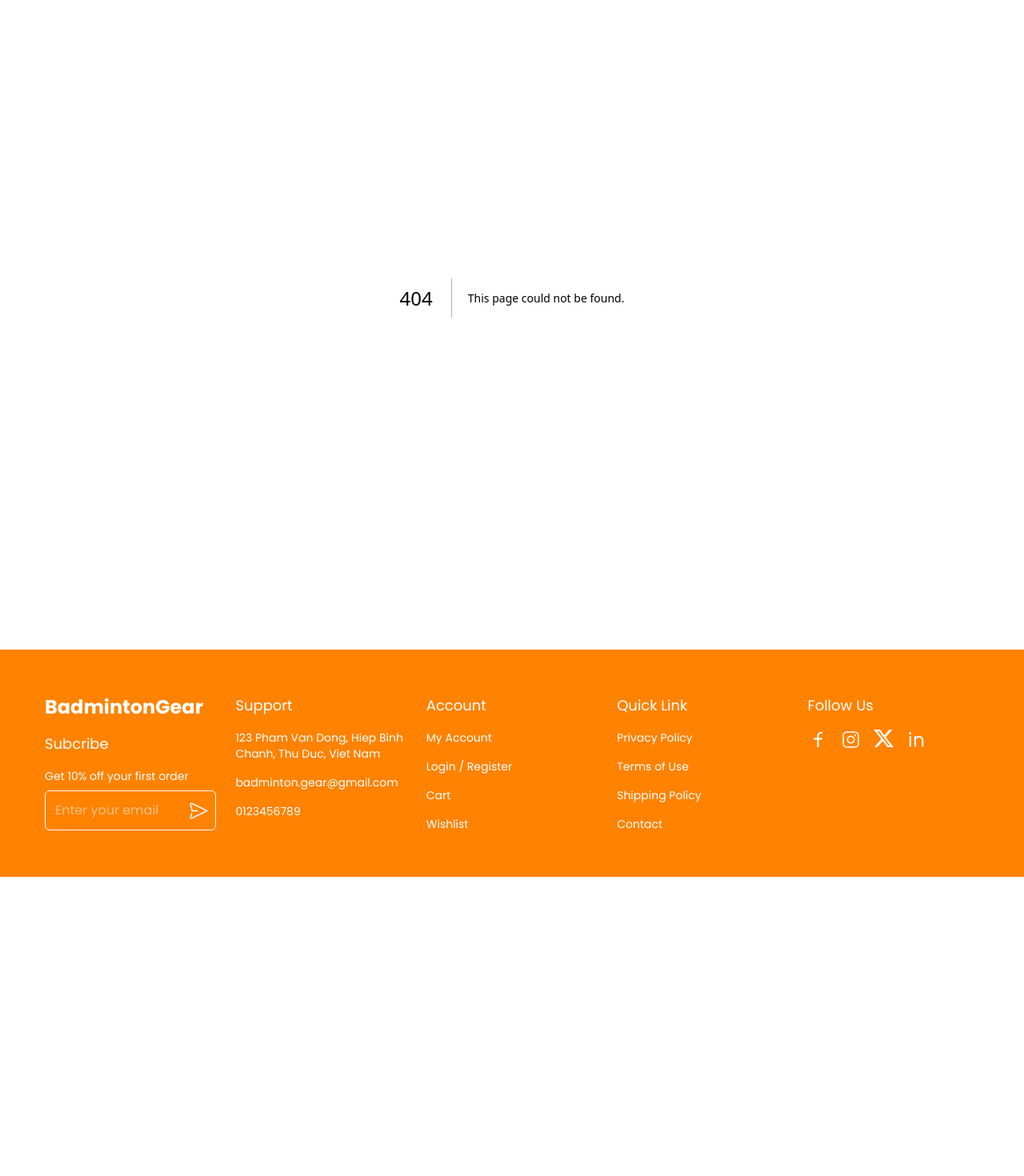
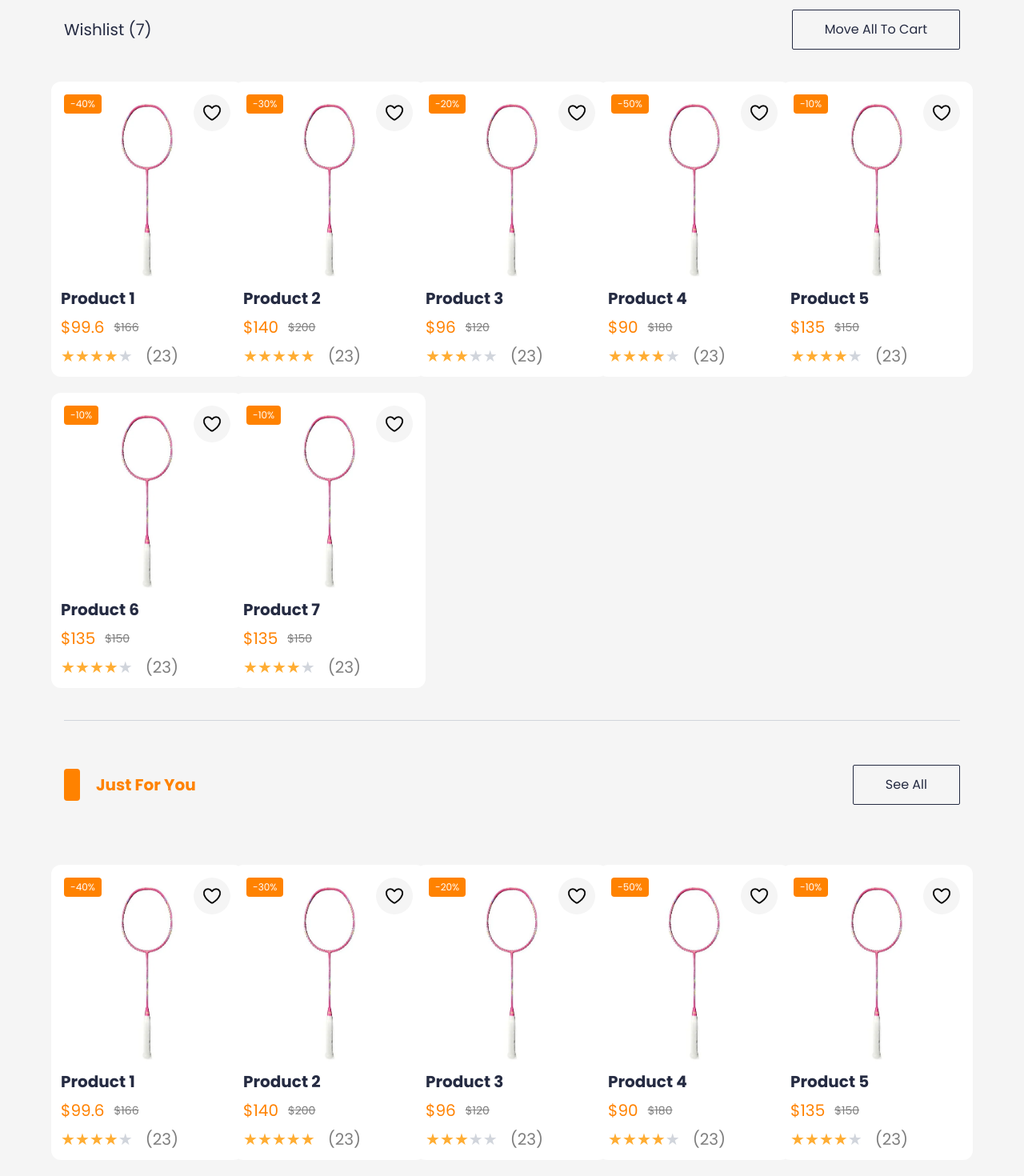
Before and after one commit to ITechIOI/SE113-BadmintonGear-Testing, a Next.js app: page /wishlist in a window 1280 px wide. Before the commit this address had no page. Shown: the part 100-1570 px from the top of the page at 80% size. Before the commit the page ends 1196 px from the top, so only its background shows below. Built offline with nearby package versions, Linux system fonts and the light colour scheme.

Commit message:
Submit wishlist page

```diff
--- /dev/null
+++ b/src/app/wishlist/page.js
@@ -0,0 +1,43 @@
+"use client"
+import { ProductCard } from '@/components/ProductCard';
+
+export default function WishList() {
+    const number = 7;
+    return (
+        <div>
+            <div className='w-full flex justify-between px-20 items-center pt-10 font-medium'>
+                <p className='text-xl'>Wishlist ({number})</p>
+                <button className='border rounded-xs px-10 py-3 hover:bg-[#FF8200] hover:text-white transition-all duration-300 ease-in-out'>Move All To Cart</button>
+            </div>
+            <div className="mx-20 mb-5 border-b border-gray-300">
+                <div className="grid grid-cols-2 md:grid-cols-3 lg:grid-cols-5 gap-5 my-10 w-full h-auto mx-auto justify-items-center" >
+                    <ProductCard product={{ id: "pro001", name: "Product 1", image: "/images/product1.png", price: 166, rating: 4, discount: 40 }} />
+                    <ProductCard product={{ id: "pro002", name: "Product 2", image: "/images/product1.png", price: 200, rating: 5, discount: 30 }} />
+                    <ProductCard product={{ id: "pro003", name: "Product 3", image: "/images/product1.png", price: 120, rating: 3, discount: 20 }} />
+                    <ProductCard product={{ id: "pro004", name: "Product 4", image: "/images/product1.png", price: 180, rating: 4, discount: 50 }} />
+                    <ProductCard product={{ id: "pro005", name: "Product 5", image: "/images/product1.png", price: 150, rating: 4, discount: 10 }} />
+                    <ProductCard product={{ id: "pro006", name: "Product 6", image: "/images/product1.png", price: 150, rating: 4, discount: 10 }} />
+                    <ProductCard product={{ id: "pro007", name: "Product 7", image: "/images/product1.png", price: 150, rating: 4, discount: 10 }} />
+                </div>
+            </div>
+            <div className="mx-20 mb-5 border-b border-gray-300">
+                <div className="flex justify-between items-center py-5">
+                    <div className="flex items-center py-5">
+                        <div className="bg-[#FF8200] w-5 h-10 rounded-sm"></div>
+                        <div className="text-[#ff8200] ml-5 font-[600] text-xl">Just For You</div>
+                    </div>
+                    <button className='border rounded-xs px-10 py-3 hover:bg-[#FF8200] hover:text-white transition-all duration-300 ease-in-out'>
+                        See All
+                    </button>
+                </div>
+                <div className="grid grid-cols-2 md:grid-cols-3 lg:grid-cols-5 gap-5 my-10 w-full h-auto mx-auto justify-items-center" >
+                    <ProductCard product={{ id: "pro001", name: "Product 1", image: "/images/product1.png", price: 166, rating: 4, discount: 40 }} />
+                    <ProductCard product={{ id: "pro002", name: "Product 2", image: "/images/product1.png", price: 200, rating: 5, discount: 30 }} />
+                    <ProductCard product={{ id: "pro003", name: "Product 3", image: "/images/product1.png", price: 120, rating: 3, discount: 20 }} />
+                    <ProductCard product={{ id: "pro004", name: "Product 4", image: "/images/product1.png", price: 180, rating: 4, discount: 50 }} />
+                    <ProductCard product={{ id: "pro005", name: "Product 5", image: "/images/product1.png", price: 150, rating: 4, discount: 10 }} />
+                </div>
+            </div>
+        </div>
+    )
+}
```
Also changed, not shown: public/icons/wishedic.png (added).
